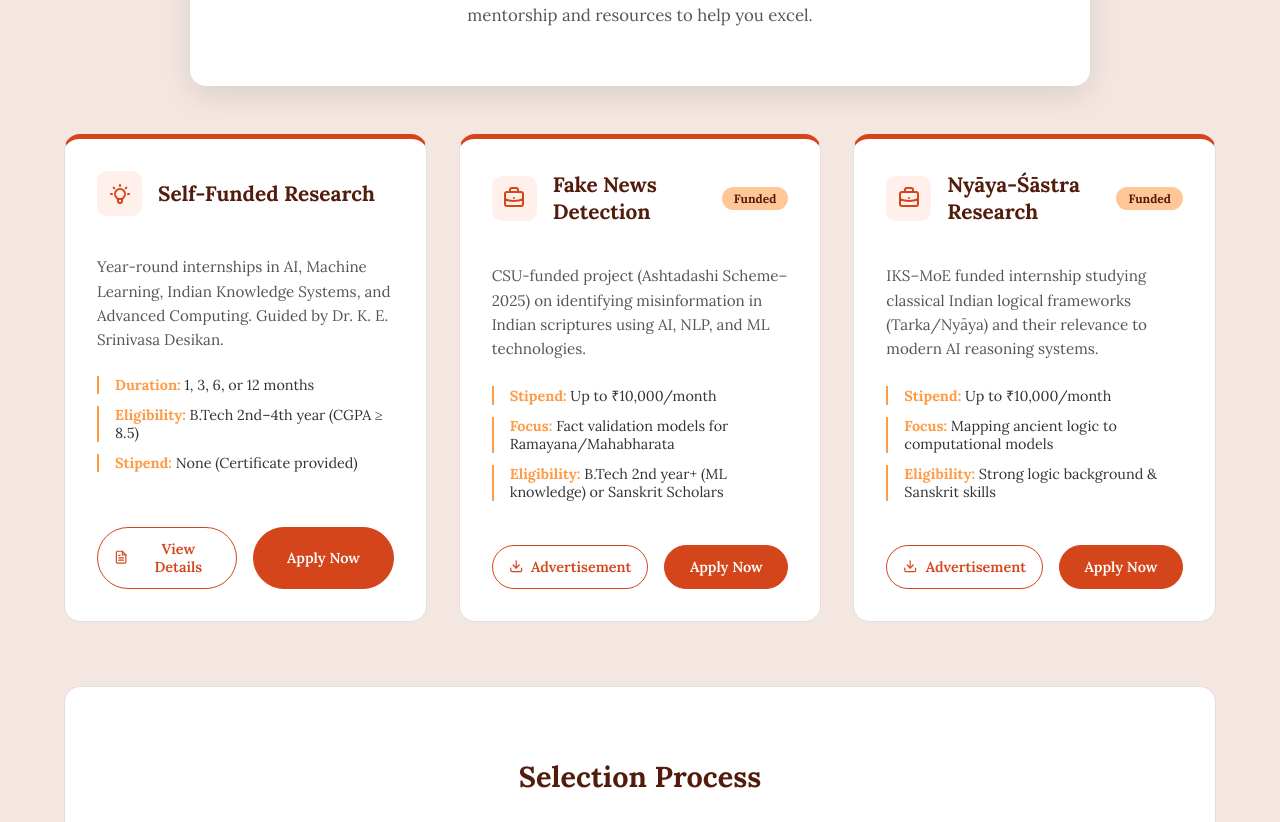
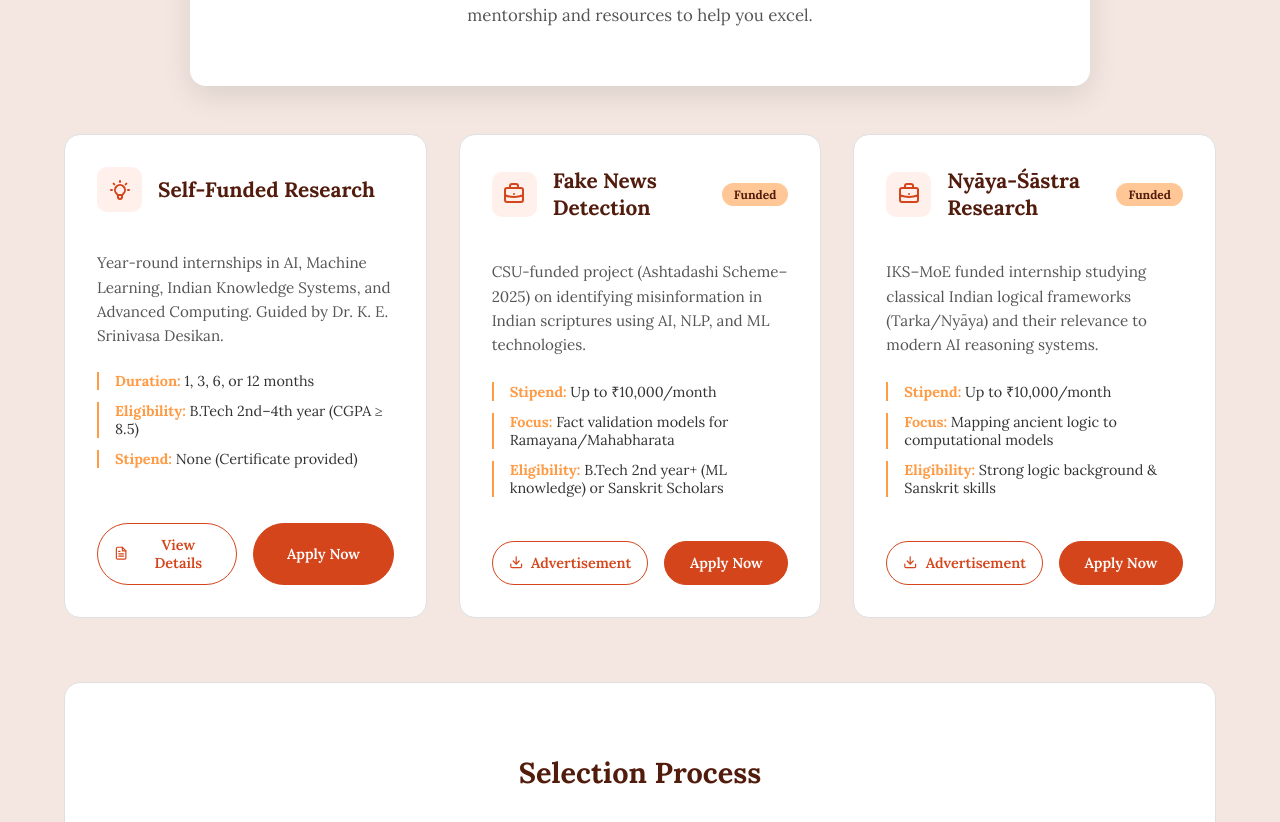
Before and after one commit to vardhango11/NGCN-25, a React (Vite) app in the folder frontend/: page /internships in a window 1280 px wide. Shown: the part 520-1342 px from the top of the page. Built offline with nearby package versions, Linux system fonts and the light colour scheme.

Commit message:
style: remove the border-top in Internships

```diff
--- a/frontend/src/Pages/Internships/Internships.module.css
+++ b/frontend/src/Pages/Internships/Internships.module.css
@@ -85,8 +85,6 @@
     display: flex;
     flex-direction: column;
     height: 100%;
-    border-top: 5px solid var(--primary);
-    /* Accent border */
 }
 
 .internshipCard:hover {
```
